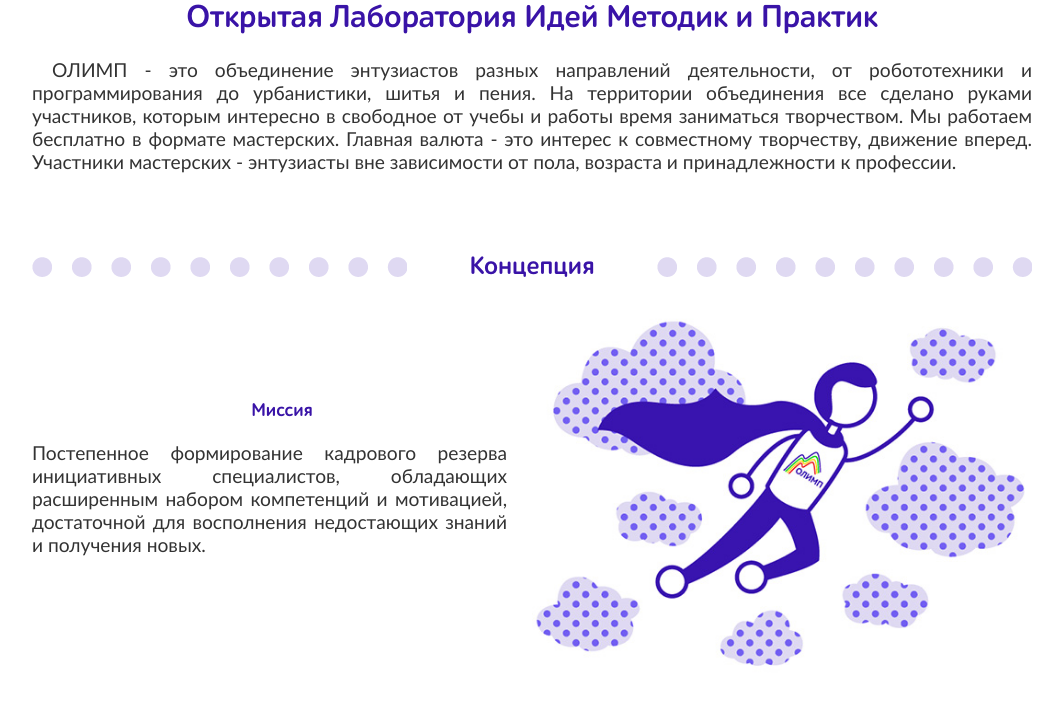
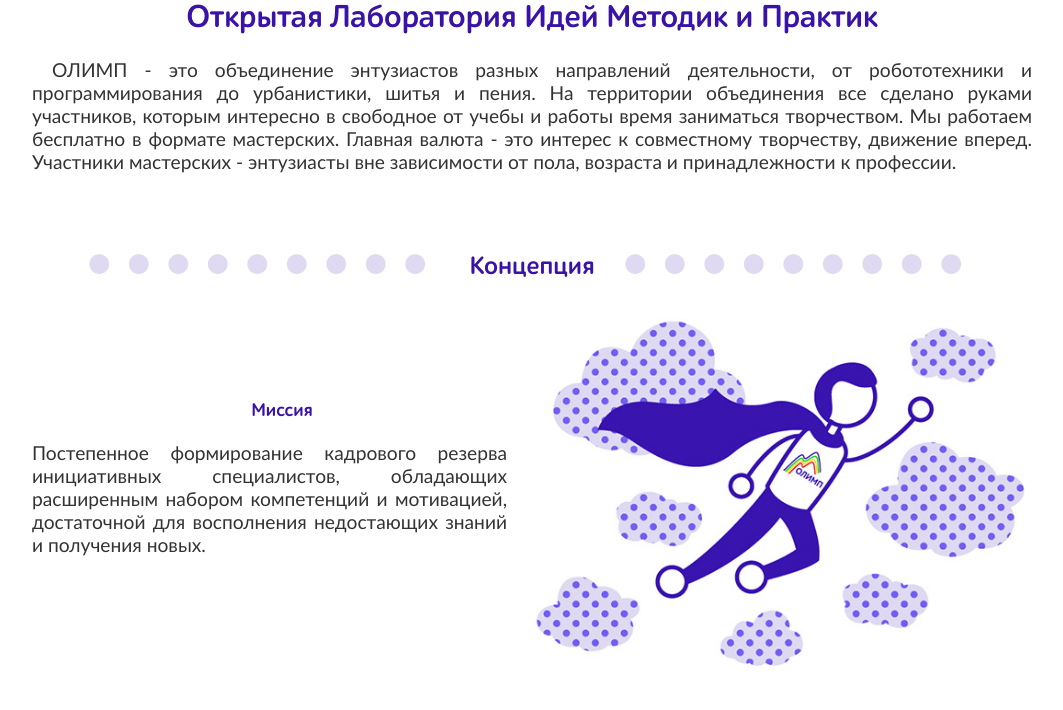
Before and after one commit to olimp-web/olimp-union.com, a PHP site: page / in a window 1280 px wide. Shown: the part 5436-6146 px from the top of the page, without its empty margins (108-1171 px from the left). Run offline with PHP 8.4, Linux system fonts and the light colour scheme; some libraries are stand-ins or nearby versions.

Commit message:
update contacts; improve styles

```diff
--- a/css/style.css
+++ b/css/style.css
@@ -29,7 +29,7 @@
    font-family: ALSS, tahoma, sans-serif;
    color:#3913A7;
    font-size: 160%;
-   width: 200px;
+   /*width: 200px;*/
    margin: auto;
    margin-top: 60px;
    margin-bottom: 60px;
@@ -206,42 +206,90 @@
     padding-left: 20px;
   }
 
-/*Кнопка вконтакте///////////////////////////*/
-
-.vk {
-  display: table;
-  text-align: center;
-  width: 100%;
-  margin-top: 50px;
-  margin-bottom: 50px;
+/* Социальные ссылки ///////////////////////////*/
+.social-links{
+  display: flex;
+  justify-content: space-around;
+  flex-wrap: wrap;
 }
 
-.vk table-cell{
-  font-family: ALSS, tahoma, sans-serif;
-
-  color:#3913A7;
-  font-size: 180%;
-  display: table-cell;
-  text-align: center;
+.social-link{
+  display: block;
+  border-radius: 50000px;
+  padding: 10px 20px;
+  font-size: 24px;
+  line-height: 30px;
+  height: 30px;
+  color: #fff;
+  margin: 20px;
+  font-weight: bold;
+  cursor: pointer;
 }
 
-.vk a{
-  text-align: center;
-  display: inline;
-  background: #5b7aa8;
-  padding: 10px;
-  border-radius: 10px;
-  color: white;
-  font-size: 120%;
+.social-link:hover{
+  color: #ddd;
 }
 
-.vk-icon{
-  width: 30px;
-  margin-right: 10px;
+.social-link .social-link__icon{
+  height: 30px;
+  width: auto;
+  margin-right: 12px;
+  display: block;
+  float: left;
 }
 
+.social-link--vk{
+  background: #5b7aa8;
+}
+
+.social-link--instagram{
+  background: #d6249f;
+  background: radial-gradient(circle at 30% 107%, #fdf497 0%, #fdf497 5%, #fd5949 45%,#d6249f 60%,#285AEB 90%);
+}
+
+@media screen and (max-width: 650px){
+  .social-link{
+    font-size: 16px;
+    line-height: 18px;
+    height: 18px;
+    padding: 6px 20px;
+    margin: 10px;
+  }
+
+  .social-link .social-link__icon{
+    height: 16px;
+  }
+}
+
+.h-dots-decoration:before, .h-dots-decoration:after{
+  content: "";
+  display: inline-block;
+  height: 20px;
+  width: 350px;
+  margin: 0 30px;
+  position: relative;
+  background-image: url(../img/separate10.png);
+}
+
+@media screen and (max-width: 650px){
+  .h-dots-decoration:before, .h-dots-decoration:after{
+    display: none;
+  }
+}
+
+@media screen and (max-width: 900px){
+   .h-dots-decoration:before, .h-dots-decoration:after{
+    width: 195px;
+  }
+}
+
+./*h-dots-decoration:after{
+  content: "";
+  background-image: url(../img/separate10.png);
+}*/
 
 .separate-left, .separate-right{
+  /*depricated*/
   margin-top: 65px;
   height: 20px;
   width: 375px;
@@ -260,6 +308,11 @@
   width: 250px;
   height: auto;
   float: left;
+}
+
+.address_list li{
+  padding: 9px;
+  font-size: 17px;
 }
 
 .person {
@@ -350,7 +403,7 @@
 
 /*///Карта////////////////*/
     #map {
-        width: calc(100% - 15px);
+        width: 100%;
         height: 500px;
         border: 1px solid #aaa;
         margin: 0;
--- a/index.html
+++ b/index.html
@@ -58,11 +58,7 @@
 Участники мастерских - энтузиасты вне зависимости от пола, возраста и принадлежности
  к профессии.</p>
     <section id="concept">
-      <div class="decoration">
-        <div class="separate-left"></div>
-        <div class="separate-right"></div>
-      </div>
-      <h2>Концепция</h2>
+      <h2 class="h-dots-decoration">Концепция</h2>
       <section class="c1">
         <div class="right">
          <img src="img/mission.jpg">
@@ -104,11 +100,7 @@
       </section>
     </section>
     <section id="principles">
-      <div class="decoration">
-        <div class="separate-left"></div>
-        <div class="separate-right"></div>
-      </div>
-      <h2>Принципы</h2>
+      <h2 class="h-dots-decoration">Принципы</h2>
       <figure class="princip">
         <img src="img/principles/1.jpg" alt="Кооперация">
         <figcaption>Кооперация</figcaption>
@@ -127,29 +119,17 @@
       </figure>
     </section>
     <section id="structure">
-      <div class="decoration">
-        <div class="separate-left"></div>
-        <div class="separate-right"></div>
-      </div>
-      <h2>Структура</h2>
+      <h2 class="h-dots-decoration">Структура</h2>
       <img src="img/structure.png"/>
       <a href="img/structure.png" target="_blank" class="see-full-image"></a>
     </section>
     <section id="opportunity">
-      <div class="decoration">
-        <div class="separate-left"></div>
-        <div class="separate-right"></div>
-      </div>
-      <h2>Возможности</h2>
+      <h2 class="h-dots-decoration">Возможности</h2>
       <img src="img/map.png"/>
       <a href="img/map.png" target="_blank" class="see-full-image"></a>
     </section>
     <section id="achiev">
-      <div class="decoration">
-        <div class="separate-left"></div>
-        <div class="separate-right"></div>
-      </div>
-      <h2>Статистика</h2>
+      <h2 class="h-dots-decoration">Статистика</h2>
       <p>Более:</p>
       <ul class="achievements">
         <li id="circle1">
@@ -183,12 +163,13 @@
       </ul>
     </section>
     <section id="contacts">
-      <div class="decoration">
+      <!-- <div class="decoration">
         <div class="separate-left"></div>
         <div class="separate-right"></div>
-      </div>
-      <h2>Контакты</h2>
-        <section class="person">
+      </div> -->
+      <h2 class="h-dots-decoration">Контакты</h2>
+      <section class="persons">
+        <div class="person">
           <img class="photo" src="img/kirill.jpg" />
           <h3>Кирилл Бодров</h3>
           <ul>
--- a/js/map.js
+++ b/js/map.js
@@ -36,21 +36,12 @@
             iconImageSize: [30, 30],
             iconImageOffset: [-10, -10]
         }))
-        .add(new ymaps.Placemark([59.939728, 30.349857], {
+        .add(new ymaps.Placemark([59.943012, 30.358035], {
             hintContent: 'МИР Интерактивного Развития',
-            balloonContent: 'МИР Интерактивного Развития<br />Короленко 4'
+            balloonContent: 'МИР Интерактивного Развития<br />Манежный пер., 13 - Детский коворкинг "Дом Гнома"'
         }, {
             iconLayout: 'default#image',
             iconImageHref: 'img/metka3.png',
-            iconImageSize: [30, 30],
-            iconImageOffset: [-10, -10]
-        }))
-        .add(new ymaps.Placemark([59.926837, 30.337894], {
-            hintContent: 'Университет ИТМО',
-            balloonContent: 'Университет ИТМО<br />Ломоносова 9'
-        }, {
-            iconLayout: 'default#image',
-            iconImageHref: 'img/metka4.png',
             iconImageSize: [30, 30],
             iconImageOffset: [-10, -10]
         }))
```
Also changed, not shown: other parts of index.html (+28 -16 lines), img/inst-w-300x300.png (added), img/inst_logo_white.jpg (added).
